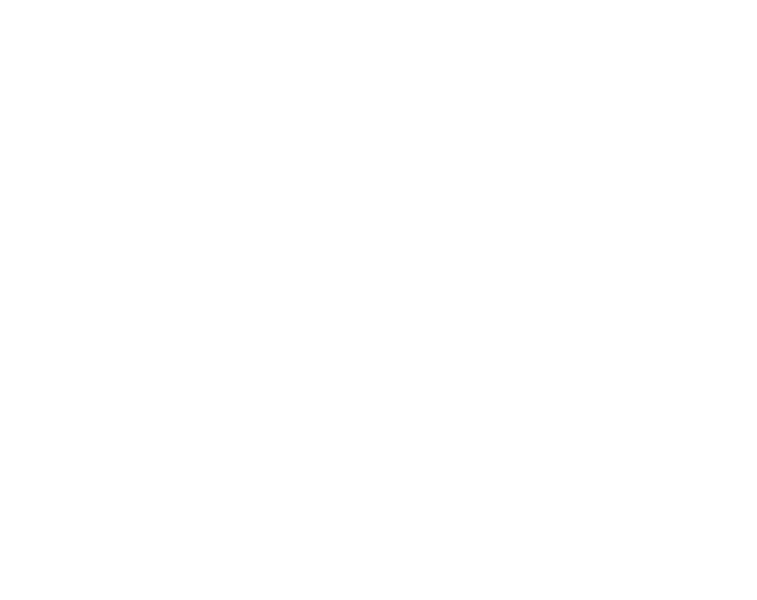
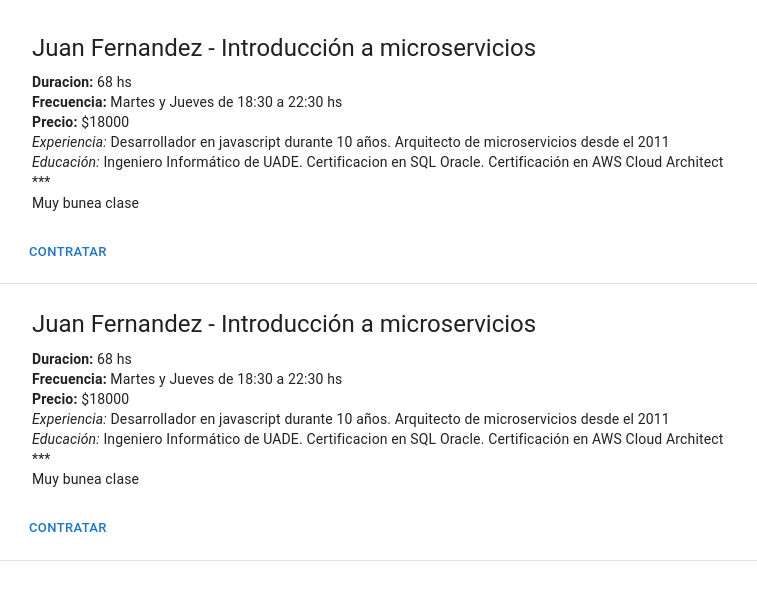
Before and after one commit to NachoBoada/AppI-MarketPlaceDeProfesoresParticulares, a React (Create React App) app in the folder profesores-particulares/: page /registrar-clase in a window 1280 px wide. Before the commit this address had no page. Shown: the top 600 px of the page, without its empty margins (0-757 px from the left). Built offline with nearby package versions, Linux system fonts and the light colour scheme.

Commit message:
Registrar clase componente

```diff
--- a/profesores-particulares/src/App.js
+++ b/profesores-particulares/src/App.js
@@ -1,13 +1,18 @@
 import "./App.css";
 import * as React from "react";
+import { BrowserRouter as Router, Routes, Route } from "react-router-dom";
 import SitioInstitucional from "./view/SitioInstitucional";
 import Registrarse from "./view/Registrarse";
 import RegistrarProfesor from "./view/RegistrarProfesor";
 import RegistrarAlumno from "./view/RegistrarAlumno";
 import Ingresar from "./view/Ingresar";
-import { BrowserRouter as Router, Routes, Route } from "react-router-dom";
+import RegistrarClase from "./view/RegistrarClase";
+
+//export const UsuarioContext = React.createContext();
 
 function App() {
+  //const [usuario, setUsuario] = React.useState({});
+
   return (
     <>
       <Router>
@@ -20,11 +25,11 @@
             <Route path="/registrar-profesor" element={<RegistrarProfesor />} />
             <Route path="/registrar-alumno" element={<RegistrarAlumno />} />
             <Route path="/ingresar" element={<Ingresar />} />
+            <Route path="/registrar-clase" element={<RegistrarClase />} />
           </Routes>
         </div>
       </Router>
     </>
   );
 }
-
 export default App;
--- a/profesores-particulares/src/Components/Header.js
+++ b/profesores-particulares/src/Components/Header.js
@@ -9,7 +9,7 @@
 import Button from "@mui/material/Button";
 import Stack from "@mui/material/Stack";
 
-export default function Header() {
+export default function Header(props) {
   return (
     <Box sx={{ flexGrow: 1 }}>
       <AppBar position="static">
@@ -32,6 +32,18 @@
           <Box sx={{ flexGrow: 1 }} />
           <Box sx={{ display: { xs: "none", md: "flex" } }}>
             <Stack spacing={2} direction="row">
+              {props?.tipoDeUsuario === "Profesor" ? (
+                <Button
+                  size="large"
+                  edge="end"
+                  aria-label="account of current user"
+                  color="inherit"
+                  variant="outlined"
+                  href={"/registrar-clase"}
+                >
+                  Registrar Clase
+                </Button>
+              ) : null}
               <Button
                 size="large"
                 edge="end"
--- a/profesores-particulares/src/view/Ingresar.js
+++ b/profesores-particulares/src/view/Ingresar.js
@@ -63,11 +63,11 @@
               margin="normal"
               required
               fullWidth
-              name="constraseña"
-              label="Constraseña"
+              name="contraseña"
+              label="Contraseña"
               type="password"
-              id="constraseña"
-              autoComplete="constraseña"
+              id="contraseña"
+              autoComplete="contraseña"
             />
             <FormControlLabel
               control={<Checkbox value="remember" color="primary" />}
--- /dev/null
+++ b/profesores-particulares/src/view/RegistrarClase.js
@@ -0,0 +1,106 @@
+import * as React from "react";
+import List from "@mui/material/List";
+import ListItem from "@mui/material/ListItem";
+import Divider from "@mui/material/Divider";
+import Typography from "@mui/material/Typography";
+import Card from "@mui/material/Card";
+import CardActions from "@mui/material/CardActions";
+import CardContent from "@mui/material/CardContent";
+import Button from "@mui/material/Button";
+
+const clases = {
+  prof1: {
+    nombre: "Juan Fernandez",
+    experiencia: {
+      titulos:
+        "Ingeniero Informático de UADE. Certificacion en SQL Oracle. Certificación en AWS Cloud Architect",
+      trabajos:
+        "Desarrollador en javascript durante 10 años. Arquitecto de microservicios desde el 2011",
+    },
+    clase: "Introducción a microservicios",
+    duracion: "68 hs",
+    frecuencia: "Martes y Jueves de 18:30 a 22:30 hs",
+    costo: "$18000",
+    calificacion: ["***"],
+    comentarios: ["Muy bunea clase"],
+  },
+};
+
+export default function RegistrarClase(props) {
+  return (
+    <List sx={{ width: "100%", bgcolor: "background.paper" }}>
+      <ListItem alignItems="flex-start">
+        <Card elevation={0}>
+          <React.Fragment>
+            <CardContent>
+              <Typography gutterBottom variant="h5">
+                {clases.prof1.nombre} - {clases.prof1.clase}
+              </Typography>
+              <Typography variant="body2">
+                <b>Duracion:</b> {clases.prof1.duracion}
+              </Typography>
+              <Typography variant="body2">
+                <b>Frecuencia:</b> {clases.prof1.frecuencia}
+              </Typography>
+              <Typography variant="body2">
+                <b>Precio:</b> {clases.prof1.costo}
+              </Typography>
+              <Typography variant="body2">
+                <i>Experiencia:</i> {clases.prof1.experiencia.trabajos}
+              </Typography>
+              <Typography variant="body2">
+                <i>Educación:</i> {clases.prof1.experiencia.titulos}
+              </Typography>
+              <Typography variant="body2">
+                {clases.prof1.calificacion}
+              </Typography>
+              <Typography variant="body2">
+                {clases.prof1.comentarios}
+              </Typography>
+            </CardContent>
+            <CardActions>
+              <Button size="small">Contratar</Button>
+            </CardActions>
+          </React.Fragment>
+        </Card>
+      </ListItem>
+      <Divider />
+      <ListItem alignItems="flex-start">
+        <Card elevation={0}>
+          <React.Fragment>
+            <CardContent>
+              <Typography gutterBottom variant="h5">
+                {clases.prof1.nombre} - {clases.prof1.clase}
+              </Typography>
+              <Typography variant="body2">
+                <b>Duracion:</b> {clases.prof1.duracion}
+              </Typography>
+              <Typography variant="body2">
+                <b>Frecuencia:</b> {clases.prof1.frecuencia}
+              </Typography>
+              <Typography variant="body2">
+                <b>Precio:</b> {clases.prof1.costo}
+              </Typography>
+              <Typography variant="body2">
+                <i>Experiencia:</i> {clases.prof1.experiencia.trabajos}
+              </Typography>
+              <Typography variant="body2">
+                <i>Educación:</i> {clases.prof1.experiencia.titulos}
+              </Typography>
+              <Typography variant="body2">
+                {clases.prof1.calificacion}
+              </Typography>
+              <Typography variant="body2">
+                {clases.prof1.comentarios}
+              </Typography>
+            </CardContent>
+            <CardActions>
+              <Button size="small">Contratar</Button>
+            </CardActions>
+          </React.Fragment>
+        </Card>
+      </ListItem>
+      <Divider />
+    </List>
+  );
+}
--- a/profesores-particulares/src/view/Registrarse.js
+++ b/profesores-particulares/src/view/Registrarse.js
@@ -14,11 +14,14 @@
 import MenuItem from "@mui/material/MenuItem";
 import FormControl from "@mui/material/FormControl";
 import Select from "@mui/material/Select";
+//import UsuarioContext from "../App";
 
 const theme = createTheme();
 
 export default function Registrarse() {
   const [tipoDeUsuario, settipoDeUsuario] = React.useState("");
+  //const usuario = React.useContext(UsuarioContext);
+  //console.log("usuario", usuario);
 
   const handleChange = (event) => {
     settipoDeUsuario(event.target.value);
@@ -29,7 +32,7 @@
     const data = new FormData(event.currentTarget);
     console.log({
       mail: data.get("mail"),
-      password: data.get("password"),
+      constraseña: data.get("constraseña"),
     });
   };
 
@@ -126,7 +129,7 @@
                   label="Contraseña"
                   type="password"
                   id="contraseña"
-                  autoComplete="new-password"
+                  autoComplete="contraseña"
                 />
               </Grid>
             </Grid>
```
